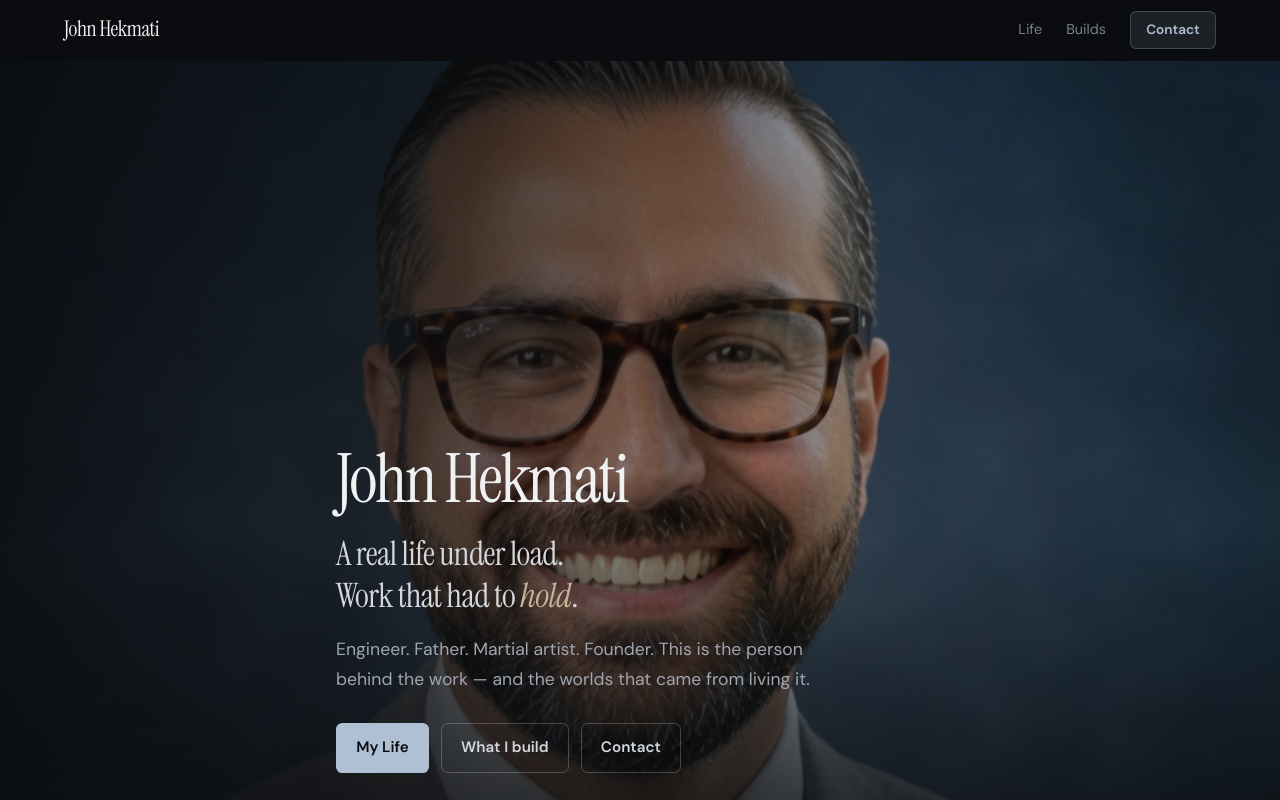
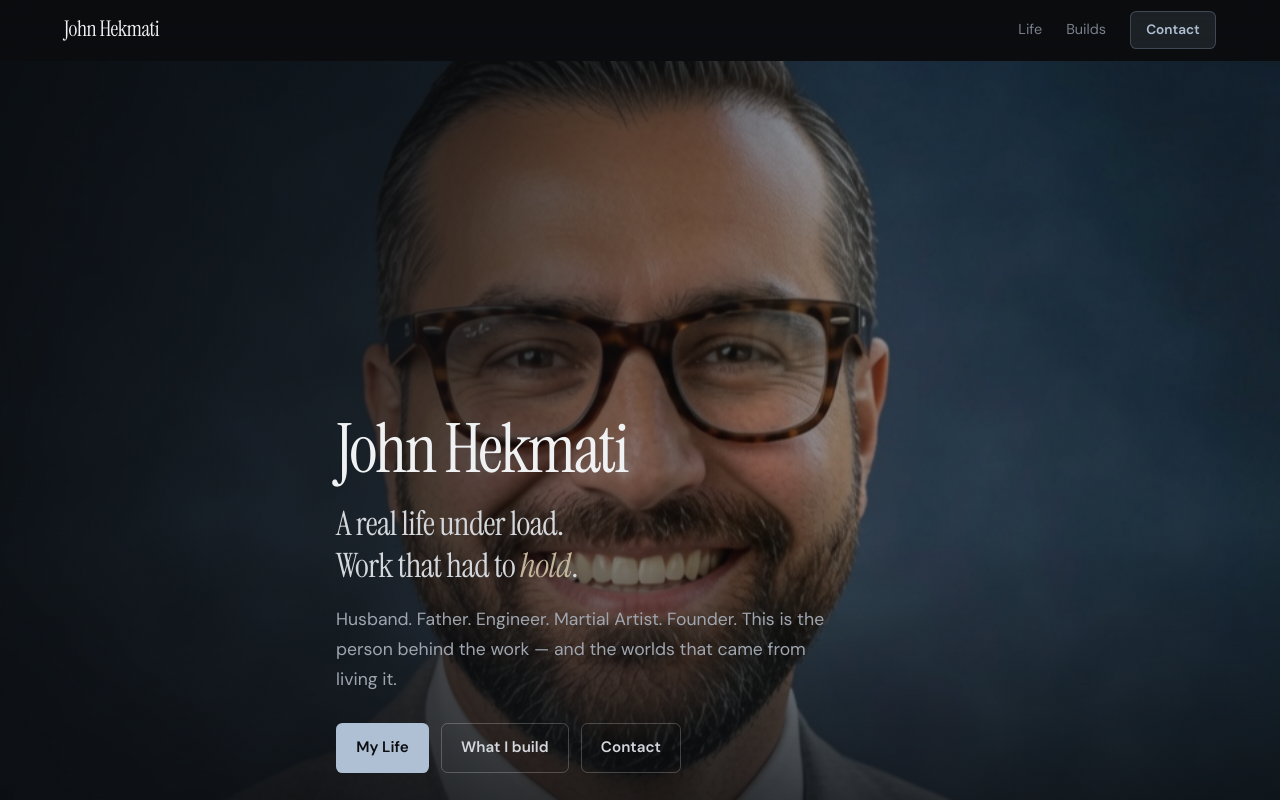
Before and after one commit to johnhekmati/johnhekmati.com, a website: page index.html in a window 1280 px wide. Shown: the top 800 px of the page. Drawn offline with Linux system fonts and the light colour scheme.

Commit message:
Lead hero identity with Husband, then Father and the rest.
Co-authored-by: Cursor <cursoragent@cursor.com>

```diff
--- a/index.html
+++ b/index.html
@@ -56,7 +56,7 @@
           Work that had to <em>hold</em>.
         </h1>
         <p class="lede reveal reveal-delay-2 is-visible">
-          Engineer. Father. Martial artist. Founder.
+          Husband. Father. Engineer. Martial Artist. Founder.
           This is the person behind the work — and the worlds that came from living it.
         </p>
         <div class="hero-actions reveal reveal-delay-2 is-visible">
```
